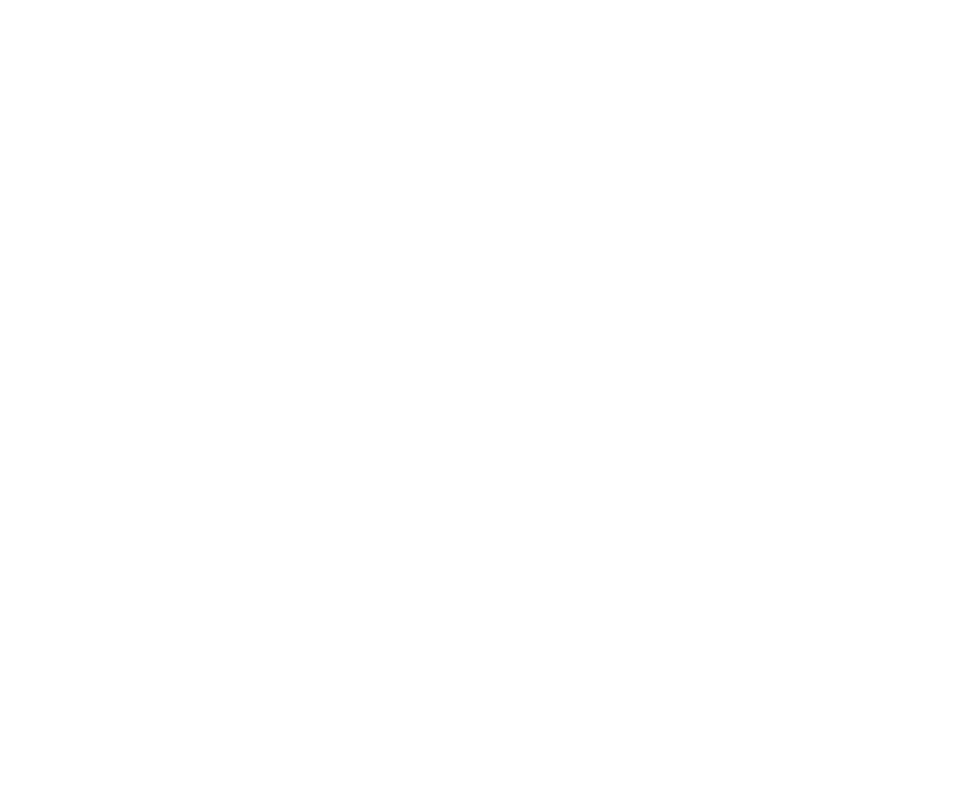
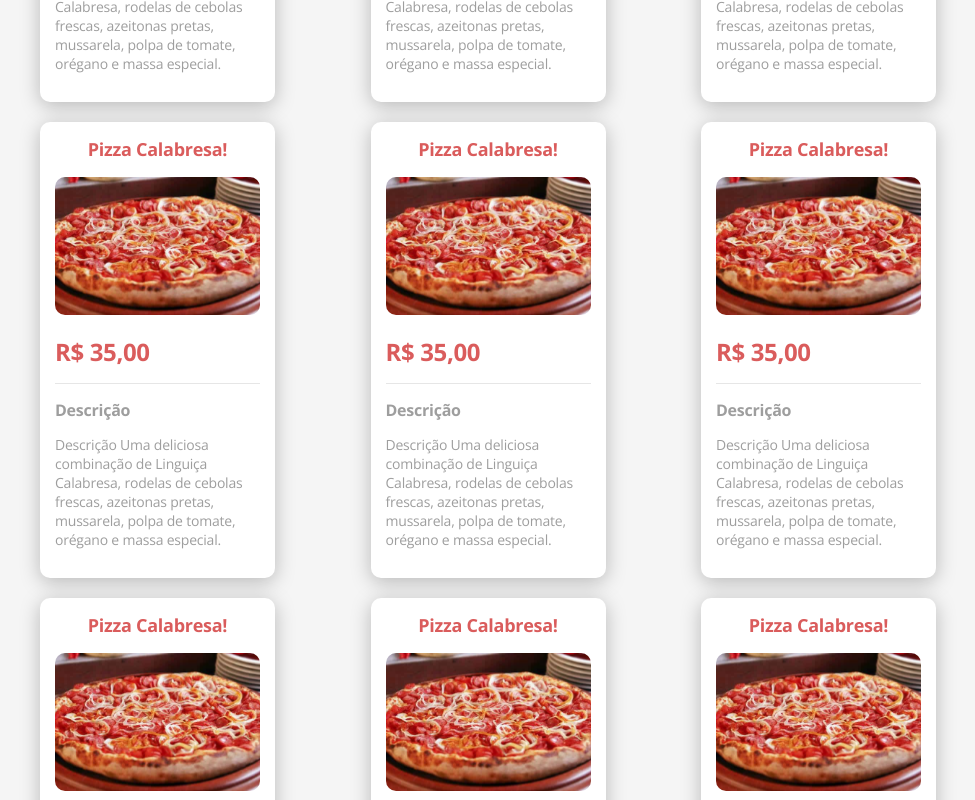
Before and after one commit to dowglasmaia/dsdeliver-sds2, a React (Create React App) app in the folder front-web/: page /orders in a window 1280 px wide. Shown: the part 620-1420 px from the top of the page, without its empty margins (152-1127 px from the left). Before the commit the page ends 800 px from the top, so only its background shows below. Built offline with nearby package versions, Linux system fonts and the light colour scheme.

Commit message:
Criando Card de Produtos

```diff
--- /dev/null
+++ b/front-web/src/components/Orders/ProductCard.tsx
@@ -0,0 +1,28 @@
+import { ReactComponent as PizzaImage } from './imgs/pizza.svg';
+
+function ProductCard() {
+    return (
+        <div className="order-card-container">
+            <h3 className="order-card-title">
+                Pizza Calabresa!
+            </h3>
+
+            <PizzaImage className="order-card-image" />
+
+            <h3 className="order-card-price">
+                R$ 35,00
+            </h3>
+
+            <div className="order-card-description">
+                <h3>Descrição</h3>
+                <p>
+                    Descrição Uma deliciosa combinação de Linguiça Calabresa, rodelas de cebolas frescas, azeitonas pretas, mussarela, polpa de tomate, orégano e massa especial.
+
+               </p>
+            </div>
+
+        </div>
+    )
+
+}
+export default ProductCard;
--- /dev/null
+++ b/front-web/src/components/Orders/ProductsList.tsx
@@ -0,0 +1,33 @@
+import ProductCard from "./ProductCard";
+
+function ProductsList() {
+    return (
+        <div className="orders-list-container">
+            <div className="orders-list-items">
+
+               <ProductCard/>
+
+               <ProductCard/>
+
+               <ProductCard/>
+
+               <ProductCard/>
+
+               <ProductCard/>
+
+               <ProductCard/>
+
+               <ProductCard/>
+
+               <ProductCard/>
+
+               <ProductCard/>
+
+               <ProductCard/>
+
+            </div>
+        </div>
+    )
+
+}
+export default ProductsList;
--- a/front-web/src/components/Orders/index.tsx
+++ b/front-web/src/components/Orders/index.tsx
@@ -1,6 +1,7 @@
 import "./styles.css"
 
 import StepsHeader from "./StepsHeader"
+import ProductsList from "./ProductsList"
 
 //import { ReactComponent as MainImage } from './main.svg';
 
@@ -8,7 +9,9 @@
     return (
         <div className="orders-container">
 
-           <StepsHeader/>
+            <StepsHeader />
+
+            <ProductsList />
 
         </div>
     )
```
Also changed, not shown: front-web/src/components/Orders/imgs/pizza.svg (added).
